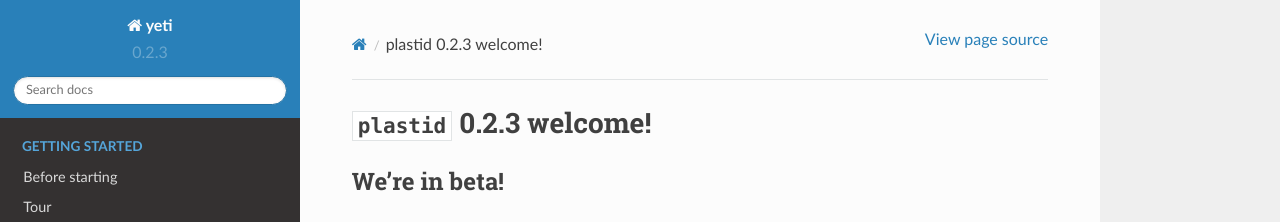
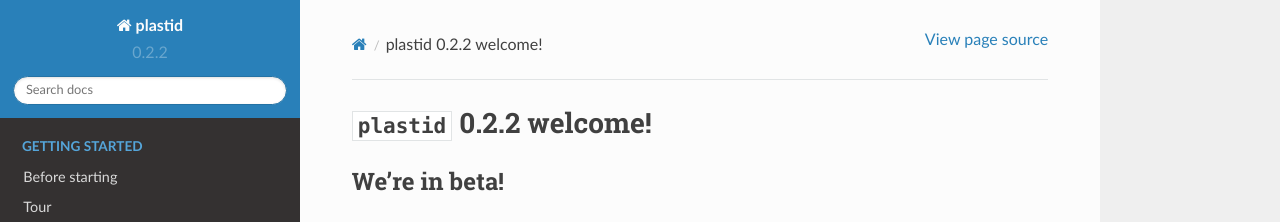
Before and after one commit to joshuagryphon/plastid, a Sphinx documentation site: the page built from docs/source/index.rst, in a window 1280 px wide and 900 px high. Shown: the top 222 px of the window. Built offline with Sphinx 7.4.7 and the Read the Docs theme 2.0.0, drawn with Linux system fonts in a browser that asks for light colours; pages that are not in the unit, such as notebooks, are missing from menus; the version number is read from the project's files by our own code.

Commit message:
Fixed yeti -> plastid

```diff
--- a/docs/source/conf.py
+++ b/docs/source/conf.py
@@ -17,16 +17,17 @@ import sys
 import unittest
 import datetime
 import mock
-import yeti
+import plastid
+yeti=plastid
 
 
 # -- General configuration ------------------------------------------------
 
 
-project = u'yeti'
+project = u'plastid'
 copyright = u'2014, Joshua G. Dunn'
 version = str(yeti.__version__) # |version|
-release = "%s-r%s" % (yeti.__version__,str(datetime.date.today()).replace("-","_")) # |release|
+release = "%s-r%s" % (plastid.__version__,str(datetime.date.today()).replace("-","_")) # |release|
 
 # set up substitutions file for automated crossreferences
 rst_prolog = """
@@ -38,7 +39,7 @@ rst_prolog = """
 master_doc = 'index'
 
 # ignore package prefix when alphabetizing index
-modindex_common_prefix = ["yeti."]
+modindex_common_prefix = ["plastid."]
 
 extensions = [
     'sphinx.ext.autodoc',
```
